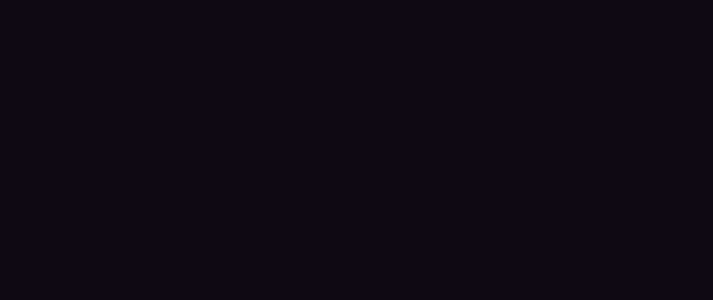
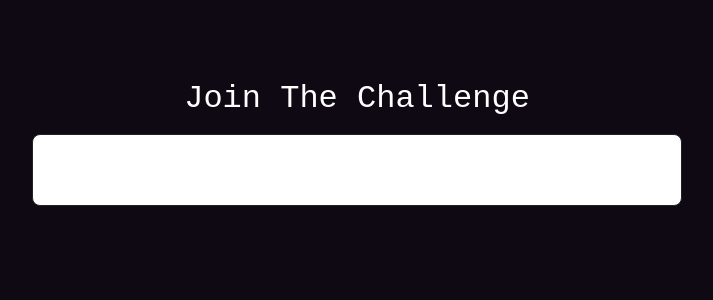
Before and after one commit to DevelopersContrib/contrib-devchallenge, a Next.js app: page /join in a window 1280 px wide. Shown: the top 300 px of the page, without its empty margins (283-996 px from the left). Built offline with nearby package versions, Linux system fonts and the light colour scheme.

Commit message:
Join Form Update

```diff
--- /dev/null
+++ b/app/join/HubSpotFormScript.jsx
@@ -0,0 +1,16 @@
+export const hubSpotFormScript = `
+  var c=document.createElement("script");
+  c.type="text/javascript",
+  c.readyState ? c.onreadystatechange=function(){
+    "loaded"!=c.readyState&&"complete"!=c.readyState||(c.onreadystatechange=null,b())
+  }:
+  c.onload=function(){
+    hbspt.forms.create({
+      region: "na1",
+      portalId: "42816889",
+      formId: "025de5fa-0bbb-48ce-a056-4da9acc75cd1"
+    });
+  },
+  c.src="//js.hsforms.net/forms/embed/v2.js",
+  document.getElementsByTagName("head")[0].appendChild(c);
+`;
--- a/app/join/page.jsx
+++ b/app/join/page.jsx
@@ -1,39 +1,40 @@
-import Script from "next/script"
-import { getDomain} from '../../lib/data';
-const page = () => {
+// Page.js
+import { getDomain } from '../../lib/data';
+import { hubSpotFormScript } from './HubSpotFormScript';
+
+const Page = () => {
   const domain = getDomain();
+  const containerStyles = {
+    width: '650px',
+    margin: '0 auto',
+    border: '1px solid #222',
+    padding: '35px',
+    background: '#fff',
+    borderRadius: '8px',
+    marginBottom: '100px',
+  };
+  const joinText = {
+    fontSize: '2rem'
+  };
+
   return (
-    <>
-
-        <div className="row">
-          <div className="col">
-            <div className="join-script"></div>
+    <div className="container pt-20 mx-auto">
+      <div className="grid grid-cols-1 md:grid-cols-2 gap-4">
+        <div className="col-span-12 md:col-span-12">
+          <div className='joinText text-center mb-3'>
+            <h2 className='text-white' style={joinText}>Join The Challenge</h2>
+          </div>
+          <div className='script-container' style={containerStyles}>
+            <script
+              dangerouslySetInnerHTML={{
+                __html: hubSpotFormScript,
+              }}
+            />
           </div>
         </div>
-        <script
-        dangerouslySetInnerHTML={{
-        __html: `
+      </div>
+    </div>
+  );
+};
 
-        var c=document.createElement("script");
-        c.type="text/javascript",
-        c.readyState ? c.onreadystatechange=function(){
-        "loaded"!=c.readyState&&"complete"!=c.readyState||(c.onreadystatechange=null,b())
-        }:
-        c.onload=function(){
-        hbspt.forms.create({
-        region: "na1",
-        portalId: "42816889",
-        formId: "025de5fa-0bbb-48ce-a056-4da9acc75cd1"
-        });
-
-        },
-        c.src="//js.hsforms.net/forms/embed/v2.js",
-        document.getElementsByTagName("head")[0].appendChild(c)
-        `,
-        }}
-        ></script>
-    </>
-  )
-}
-
-export default page
+export default Page
```
